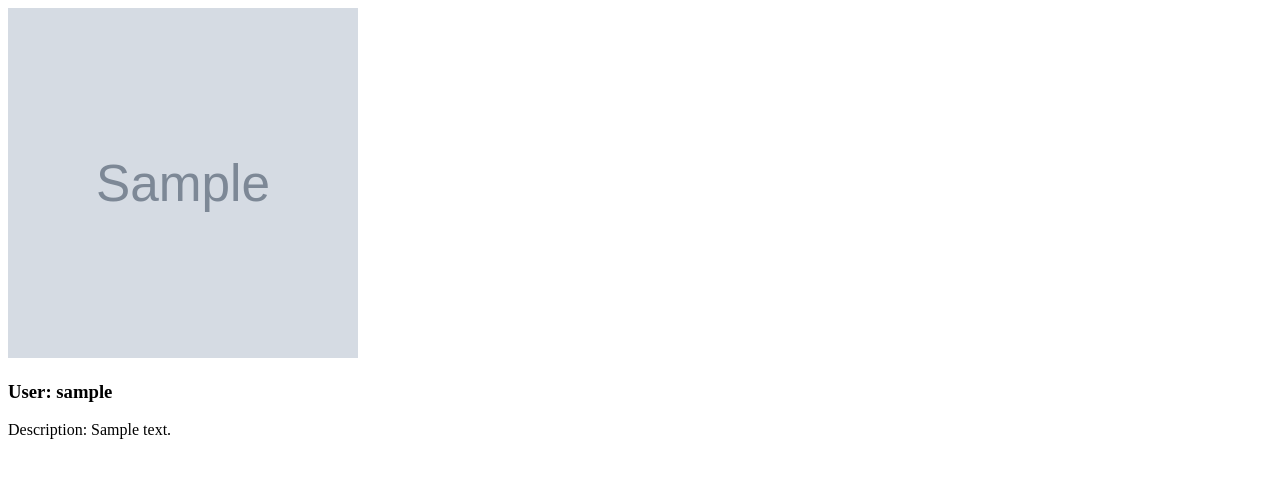
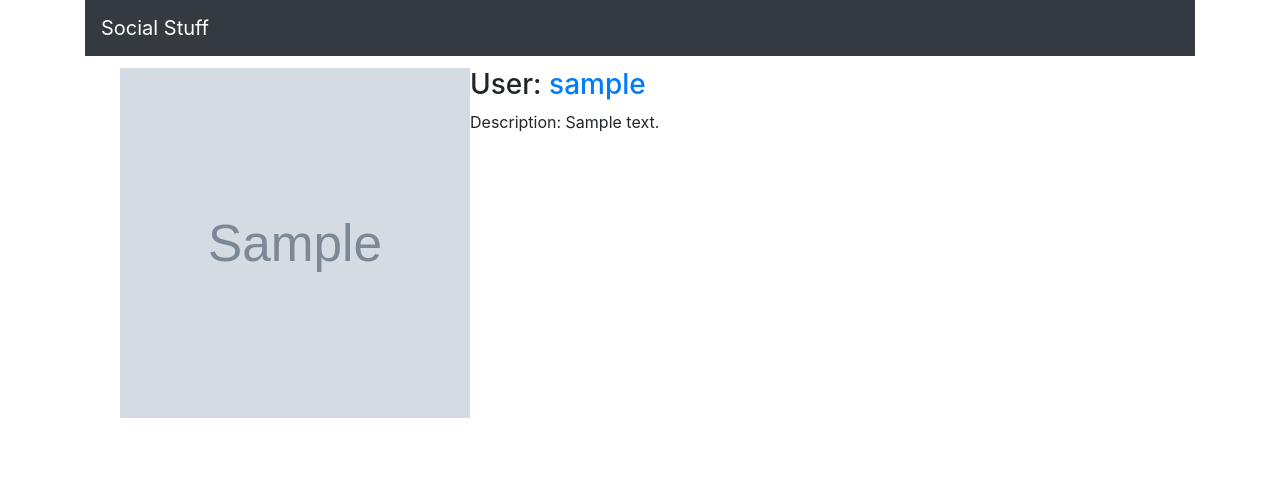
Before and after one commit to Yerassil/django_social, a Django app: template django_social/templates/home.html in a window 1280 px wide. Shown: the top 478 px of the page. Run offline with Django 3.2, Linux system fonts and the light colour scheme; the template is opened without the code that fills it: most values are stand-ins (such as "Sample title", 1, 10 or a date in 2020); grey boxes marked "Sample" are stand-in pictures; data that the repository does not hold is empty; some libraries are stand-ins or nearby versions.

Commit message:
Add bootstrap to base template, remove unused dependencies

```diff
--- a/django_social/models.py
+++ b/django_social/models.py
@@ -4,5 +4,8 @@ from django.contrib.auth.models import User
 
 class Image(models.Model):
     image = models.ImageField()
-    user = models.ForeignKey(User, related_name='images', on_delete=models.CASCADE)
+    user = models.ForeignKey(
+        User, related_name='images',
+        on_delete=models.CASCADE
+    )
     description = models.TextField(blank=True)
--- a/django_social/templates/base.html
+++ b/django_social/templates/base.html
@@ -3,13 +3,38 @@
 <html>
 
 <head>
-    <title>Social stuff</title>
+	<!-- Required meta tags -->
+    <meta charset="utf-8">
+    <meta name="viewport" content="width=device-width, initial-scale=1, shrink-to-fit=no">
+
+    <!-- Bootstrap CSS -->
+    <link rel="stylesheet" href="https://stackpath.bootstrapcdn.com/bootstrap/4.3.1/css/bootstrap.min.css" integrity="sha384-ggOyR0iXCbMQv3Xipma34MD+dH/1fQ784/j6cY/iJTQUOhcWr7x9JvoRxT2MZw1T" crossorigin="anonymous">
+
+
+
+    <title>{% block title %} Social stuff {% endblock%} </title>
 </head>
+
 <body>
+    <div class="container">
+        <nav class="navbar navbar-dark bg-dark">
+            <a class="navbar-brand" href="#"> Social Stuff </a>
+        <!-- Navbar content -->
+        </nav>
+    </div>
     <div class="container">
         {% block content %}
 
         {% endblock %}
     </div>
+
+<!-- Optional JavaScript -->
+<!-- jQuery first, then Popper.js, then Bootstrap JS -->
+<script src="https://code.jquery.com/jquery-3.3.1.slim.min.js" integrity="sha384-q8i/X+965DzO0rT7abK41JStQIAqVgRVzpbzo5smXKp4YfRvH+8abtTE1Pi6jizo" crossorigin="anonymous"></script>
+
+<script src="https://cdnjs.cloudflare.com/ajax/libs/popper.js/1.14.7/umd/popper.min.js" integrity="sha384-UO2eT0CpHqdSJQ6hJty5KVphtPhzWj9WO1clHTMGa3JDZwrnQq4sF86dIHNDz0W1" crossorigin="anonymous"></script>
+
+<script src="https://stackpath.bootstrapcdn.com/bootstrap/4.3.1/js/bootstrap.min.js" integrity="sha384-JjSmVgyd0p3pXB1rRibZUAYoIIy6OrQ6VrjIEaFf/nJGzIxFDsf4x0xIM+B07jRM" crossorigin="anonymous"></script>
+
 </body>
 </html>
--- a/django_social/templates/home.html
+++ b/django_social/templates/home.html
@@ -4,15 +4,20 @@
 
   {% for image in images %}
 
-  <div class="well">
+  <div class="container">
+    <ul class="list-group list-group-flush">
+      <li class="list-group-item">
         <div class="media">
             <a class="pull-left" href="#">
-        <img src='{{ image.image.url }}' width="350" height="350"></a>
+              <img class="media-object" src='{{ image.image.url }}' width="350" height="350">
+            </a>
           <div class="media-body">
-        <h3 class="media-heading">User: {{ image.user.username }}</a></h3>
+            <h3 class="mt-0">User: <a href="#">{{ image.user.username }}</a></h3>
               <p>Description: {{ image.description }}</p>
           </div>
         </div>
+      </li>
+    </ul>
   </div>
 
   {% endfor %}
--- a/django_social/views.py
+++ b/django_social/views.py
@@ -1,8 +1,4 @@
-from django.http import HttpResponse, HttpResponseRedirect
-from django.shortcuts import render, redirect, reverse
-from django.views.generic import ListView, View
-from django.views import View
-
+from django.views.generic import ListView
 from .models import Image
 
 
```
Also changed, not shown: django_social/tests/functional/test_django.py (+3 -1 lines), django_social/migrations/0001_initial.py. Lines whose indentation alone changed are shown as unchanged.
